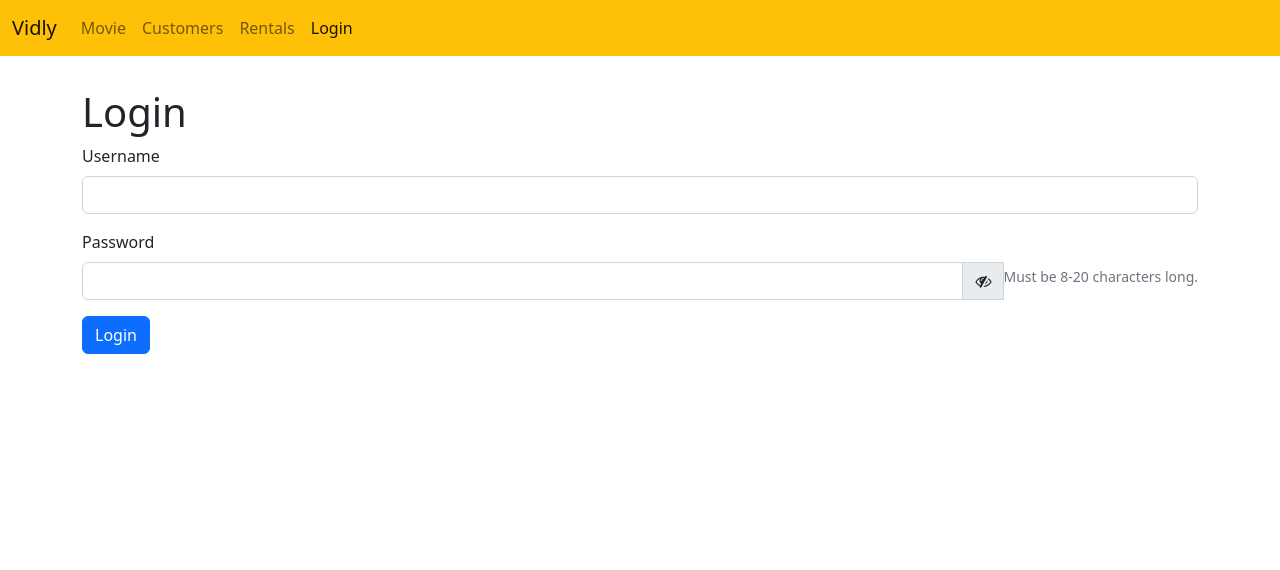
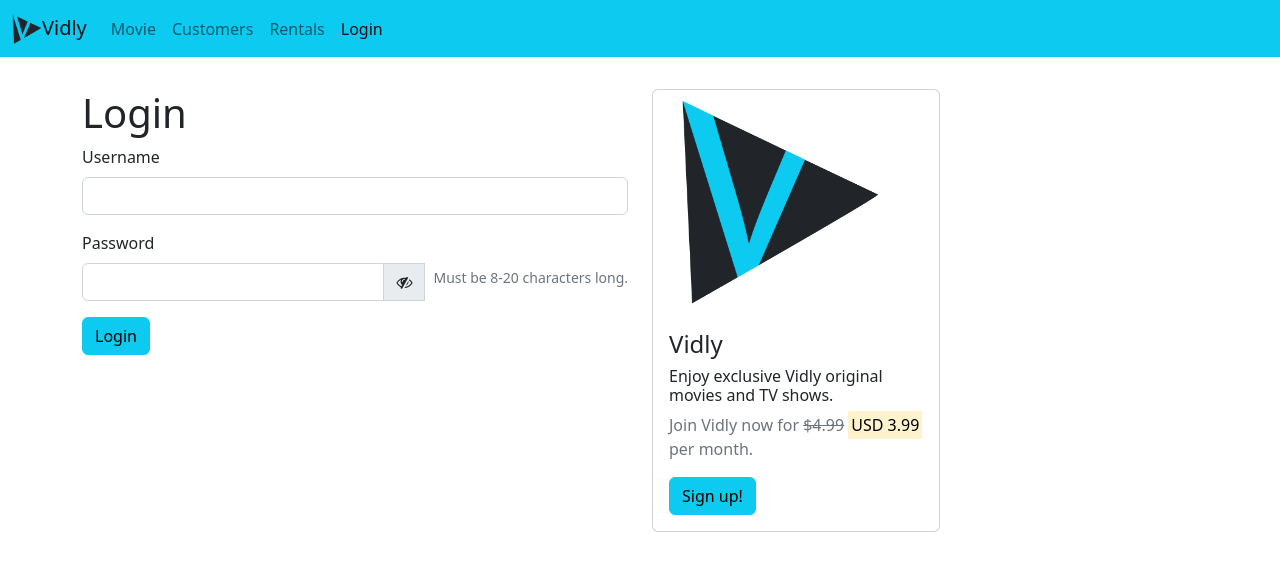
Before and after one commit to Beki-D/react-movie-mosh, a React (Create React App) app: page /login in a window 1280 px wide. Shown: the top 570 px of the page. Built offline with nearby package versions, Linux system fonts and the light colour scheme.

Commit message:
Made the login page awesome

```diff
--- a/src/App.css
+++ b/src/App.css
@@ -3,6 +3,11 @@
 }
 body {
   background: cadetblue;
+}
+
+a {
+  text-decoration: none;
+  color:#0dcaf0;
 }
 
 .navbar {
--- a/src/components/loginForm.jsx
+++ b/src/components/loginForm.jsx
@@ -40,7 +40,8 @@
         const { account, passwordVisible } = this.state;
 
         return (
-            <div>
+            <div className="row">
+                <div className="col-sm-5 col-md-6">
                     <h1>Login</h1>
                     <form onSubmit={this.handleSubmit}>
                         <div className="mb-3">
@@ -55,20 +56,39 @@
                         <div className="mb-3">
                             <label htmlFor="password" className="form-label">Password</label>
                             <div className="input-group">
-                            <Password handleChange={this.handleChange} account={account} visibility={passwordVisible} />
-                            <PasswordToggler visibility={passwordVisible} onClick={this.handleClick}  />
+                                <Password
+                                    handleChange={this.handleChange}
+                                    account={account}
+                                    visibility={passwordVisible}
+                                />
+                                <PasswordToggler
+                                    visibility={passwordVisible}
+                                    onClick={this.handleClick}
+                                />
                                 <span
-                                id="passwordHelpInline ms-2"
-                                className="form-text"
+                                    id="passwordHelpInline"
+                                    className="form-text ms-2"
                                 >
                                     Must be 8-20 characters long.
                                 </span>
                             </div>
                         </div>
-                    <button className="btn btn-primary">
+                        <button className="btn btn-info">
                             Login
                         </button>
                     </form>
+                </div>
+                <div className="col-sm-5 col-md-6">
+                    <div className="card" style={{width: "18rem"}} >
+                        <img src="Vidly-logo.png" className="card-img-top p-2 ms-3" alt="..." style={{width: "14rem", height: "14rem"}} />
+                        <div className="card-body">
+                            <h4 className="card-title">Vidly</h4>
+                            <h6 className="card-title">Enjoy exclusive Vidly original movies and TV shows.</h6>
+                            <p className="card-text text-muted">Join Vidly now for <del>$4.99</del> <mark>USD 3.99</mark> per month.</p>
+                            <a href="/" className="btn btn-info">Sign up!</a>
+                        </div>
+                    </div>
+                </div>
             </div>
         );
     }
--- a/src/components/movieForm.jsx
+++ b/src/components/movieForm.jsx
@@ -7,7 +7,7 @@
   return (
     <div>
       <h1>Movie Form : {id}</h1>
-      <button className="btn btn-primary" onClick={() => navigate("../movies", {replace: true})}>Save</button>
+      <button className="btn btn-info" onClick={() => navigate("../movies", {replace: true})}>Save</button>
     </div>
   );
 }
--- a/src/components/movies.jsx
+++ b/src/components/movies.jsx
@@ -81,9 +81,6 @@
 
     return (
       <div className="row container-fluid p-3">
-        {/* <div className="container-fluid">
-          <Navbar />
-        </div> */}
         <div className="col-3">
           <ListGroup
             items={genres}
--- a/src/components/navbar.jsx
+++ b/src/components/navbar.jsx
@@ -2,9 +2,13 @@
 
 const Navbar = () => {
     return (
-        <nav className="navbar navbar-expand-lg navbar-light bg-warning">
+        <nav className="navbar navbar-expand-lg navbar-light bg-info">
             <div className="container-fluid">
                 <Link className="navbar-brand" to="/">
+                    <img
+                        src="Vidly-logo.png" alt="Vidly logo"
+                        width="30" height="30"
+                        className="d-inline-block align-text-top"/>
                     Vidly
                 </Link>
                 <button
```
Also changed, not shown: public/backgroundDe.png (added), public/vidly-logo.png (added). Lines whose indentation alone changed are shown as unchanged.
